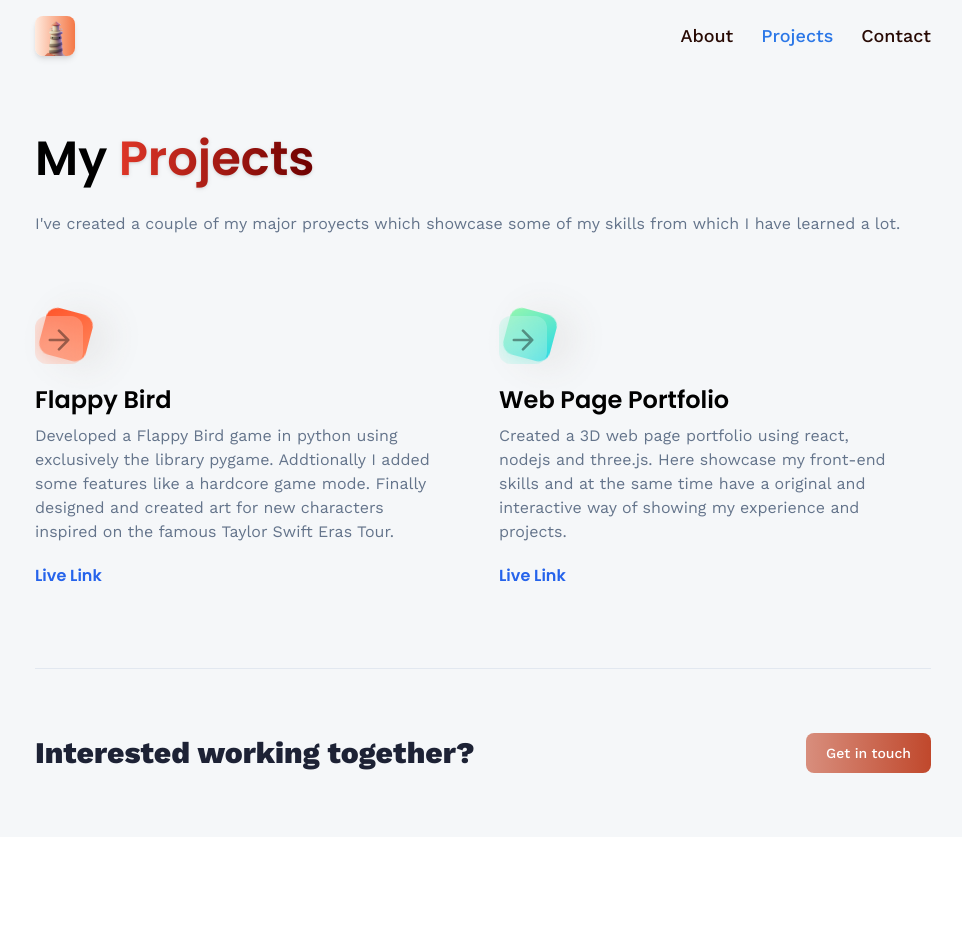
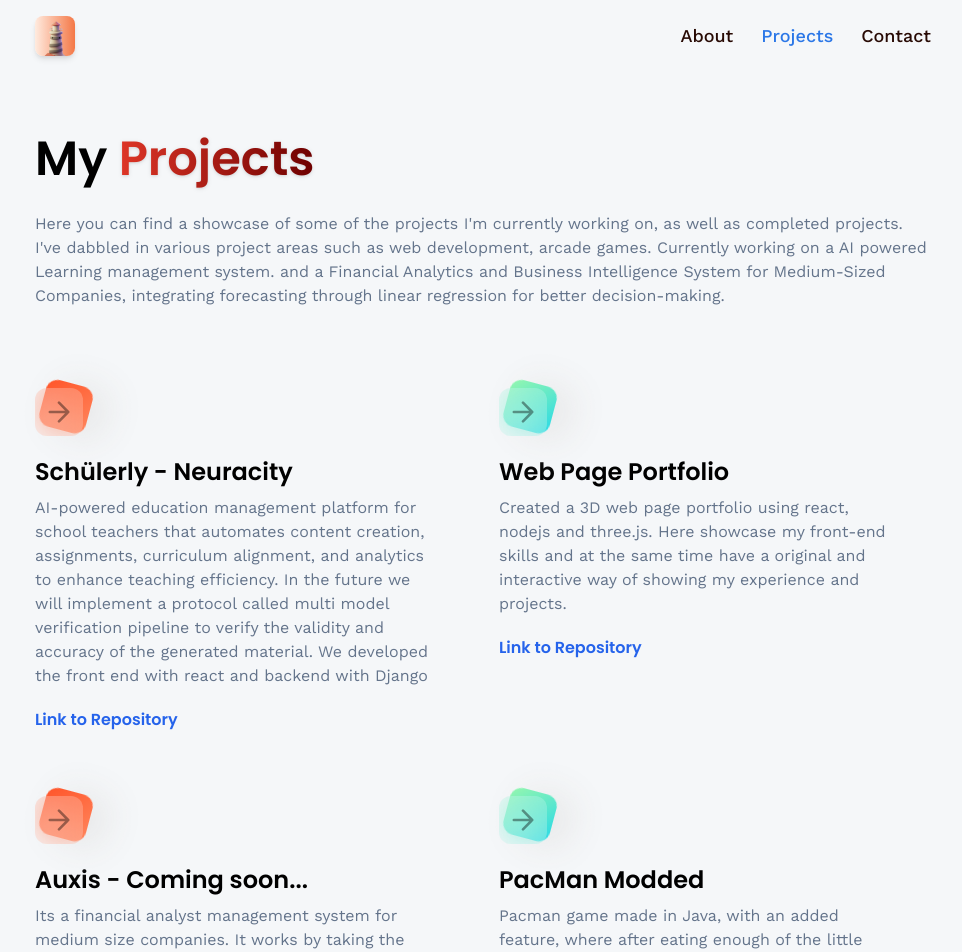
Before and after one commit to Mario-Albornoz/Portfolio, a React (Vite) app: page /Portfolio/projects in a window 1280 px wide. Shown: the top 952 px of the page, without its empty margins (157-1119 px from the left). Before the commit the page ends 837 px from the top, so only its background shows below. Built offline with nearby package versions, Linux system fonts and the light colour scheme.

Commit message:
project and about page updated

```diff
--- a/src/constants/index.js
+++ b/src/constants/index.js
@@ -163,9 +163,9 @@
     {
         iconUrl: arrowProjects,
         theme: 'btn-back-red',
-        name: 'Flappy Bird',
-        description: 'Developed a Flappy Bird game in python using exclusively the library pygame. Addtionally I added some features like a hardcore game mode. Finally designed and created art for new characters inspired on the famous Taylor Swift Eras Tour.',
-        link: 'https://github.com/Mario-Albornoz/FlappyBird',
+        name: 'Schülerly - Neuracity',
+        description: 'AI-powered education management platform for school teachers that automates content creation, assignments, curriculum alignment, and analytics to enhance teaching efficiency. In the future we will implement a protocol called multi model verification pipeline to verify the validity and accuracy of the generated material. We developed the front end with react and backend with Django',
+        link: 'https://github.com/Mario-Albornoz/Neuracity-FrontEnd',
     },
     {
         iconUrl: arrowProjects,
@@ -173,5 +173,28 @@
         name: 'Web Page Portfolio',
         description: 'Created a 3D web page portfolio using react, nodejs and three.js. Here showcase my front-end skills and at the same time have a original and interactive way of showing my experience and projects.',
         link: 'https://github.com/Mario-Albornoz/Portfolio',
-    }
+    },
+    {
+        iconUrl: arrowProjects,
+        theme: 'btn-back-red',
+        name: 'Auxis - Coming soon...',
+        description: 'Its a financial analyst management system for medium size companies. It works by taking the data from electronic billing systems, processing it and transforming it into relevant charts and statistics which will help in the future decision making of that company. It will also integrate basic AI capability like linear regression to make projections based on previous data and other parameters. Made with react for front end and django for the backend',
+        link: '',
+    },
+    {
+        iconUrl: arrowProjects,
+        theme: 'btn-back-green',
+        name: 'PacMan Modded',
+        description: 'Pacman game made in Java, with an added feature, where after eating enough of the little pebbles the map starts moving and touching the wall immediatly makes the player loose all lives',
+        link: 'https://github.com/Mario-Albornoz/Portfolio',
+    },
+    {
+        iconUrl: arrowProjects,
+        theme: 'btn-back-red',
+        name: 'Flappy Bird',
+        description: 'Developed a Flappy Bird game in python using exclusively the library pygame. Addtionally I added some features like a hardcore game mode. Finally designed and created art for new characters inspired on the famous Taylor Swift Eras Tour.',
+        link: 'https://github.com/Mario-Albornoz/FlappyBird',
+    },
+
+
 ];
--- a/src/pages/About.jsx
+++ b/src/pages/About.jsx
@@ -22,10 +22,10 @@
 
       <div className='mt-5 flex flex-col gap-3 text-slate-500'>
         <p>I am a computer science student based in Germany. I consider myself as a determined individual, who works best underpressure. I love working in an project oriented matter with clear goals and
-          milestones. Due to my past experience I bring insights from a variety of fields, like: product manufacturing, medicine, and communications.
-          Furthermore, even though my journey coding has been relatively short, I'm passionate in coding and learning new skills. For me is always fun to become great at a new skill.
+          milestones. Due to my past experience I bring insights from a variety of fields, like: product manufacturing, medicine, communications, as well as having profesional experience as a Backend developer for the past 7 months.
+          Furthermore, even though my journey coding has been relatively short, I'm passionate in coding and learning. For me is always fun to become learn a new skill.
           I firmly believe that if you are going to do something you need to do it right. Whenever I face a challenge or learn something new I make sure I understand it fundamentally.
-          I look for why something works the way it does, and I don't stop until I grasp it at its most basic core. That way everything I learn becomes imprited in my mind and I never forget it.
+          I look for the reason why something works the way it does, and I like to go deeper until I grasp it at its core.
           That has paid off accross my profesional jobs and specially in my student career. I love new opurtunities and face challenges head on, no matter how intimidating or demanding they might be.
           </p>
       </div>
@@ -36,7 +36,7 @@
 
       <div className='mt-5 flex flex-col gap-3 text-slate-500'>
         <p>
-          I decdided to study computer science, because I've always loved to play videogames, and was amazed at how a bunch of 1 and 0 could create a whole game. However for most of my life I was
+          I decdided to study computer science, because I've always loved to play videogames, and was amazed at how essentially a series 1's and 0's could create a whole game. However for most of my life I was
           intimidated to actually learn how to program and code. The learning curve always managed to scare me off. Nevertheless in 2023 I decided to finally take a course on EdX, and I took the Harvard Cs50 course.
           Since then I've loved every aspect of coding and even though I'm still learning every day, the path doesn't seem as scary anymore. I realized that when it comes to programing the important thing is to keep going
           and not be discouraged by what you don't know, instead look at it as an importunity to reach even greater heights.
@@ -67,7 +67,7 @@
       <div className='py-16'>
         <h3 className='subhead-text'>Work Experience</h3>
           <div className='mt-5 flex flex-col gap-3 text-slate-500'>
-          <p>I've worked in multiple industries such as: Health, Customer service, production plant, and most recently
+          <p>I've worked in multiple industries such as: Health, Customer service, production line/ logistics, and most recently
             software engeneering. I have two years experience coding, from which 7 have been in a profesional capacity in Django as a Backend developer.</p>
         </div>
 
--- a/src/pages/Projects.jsx
+++ b/src/pages/Projects.jsx
@@ -12,8 +12,11 @@
       </h1>
 
       <div className='mt-5 flex flex-col gap-3 text-slate-500'>
-        <p>I've created a couple of my major proyects which showcase
-          some of my skills from which I have learned a lot.</p>
+        <p>
+          Here you can find a showcase of some of the projects I'm currently working on, as well as completed projects.
+          I've dabbled in various project areas such as web development, arcade games. Currently working on a AI powered Learning management system.
+          and a Financial Analytics and Business Intelligence System for Medium-Sized Companies, integrating forecasting through linear regression for better decision-making.
+          </p>
       </div>
 
       <div className='flex flex-wrap my-20 gap-16'>
@@ -45,7 +48,7 @@
                 rel="noopener noreffer"
                 className='font-semibold text-blue-600'
                 >
-                  Live Link
+                  Link to Repository
                 </Link>
               </div>
             </div>
```
